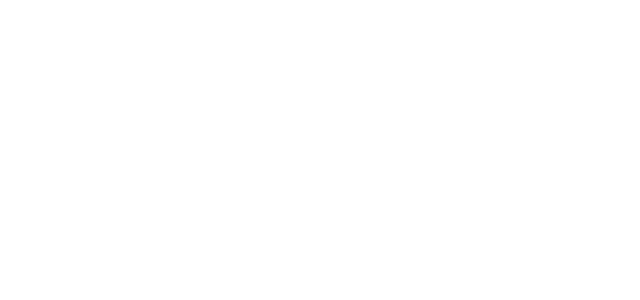
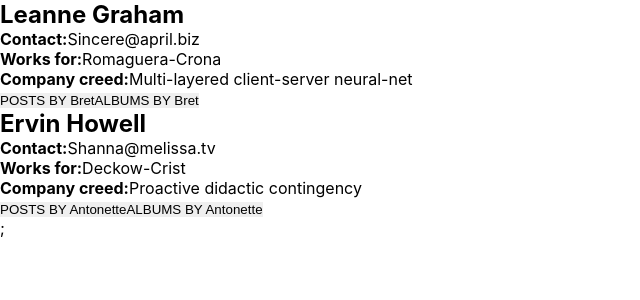
Before and after one commit to tpadilla10117/user_hub, a React (Create React App) app: page / in a window 1280 px wide. Shown: the top 300 px of the page, without its empty margins (0-640 px from the left). Built offline with nearby package versions, Linux system fonts and the light colour scheme; no server answers.

Commit message:
fixed map problem, but need to fix state problem

```diff
--- a/src/components/App.js
+++ b/src/components/App.js
@@ -4,50 +4,12 @@
 
 function App() {
 
-  //Should I make API call for user data here?
-  const BASE_URL = "https://jsonplace-univclone.herokuapp.com";
-  const [ user, setUser ] = useState(fetchUsers() );
-  //This is running an infinite loop...
-
-/*   function fetchUsers() {
-      fetch(`${BASE_URL}/users`).then( response => response.json() )
-      .then( result => setUser(result))
-      .catch(function (error) {
-          console.error(error);
-      })
-  }; */
-
-  async function fetchUsers() {
-    try {
-      const response = await fetch(`${BASE_URL}/users`);
-      const json = await response.json();
-      console.log("Here is the result of the async function:", json);
-      /* return setUser(json); */
-      return json; //can return array data if accessed here
-    } catch(error) {
-      console.error(error);
-    }
-  };
-
-  /* fetchUsers(); */
-
- /*  useEffect( () => {
-    fetchUsers();
-  }, []); */
-
-  /* fetchUsers().then(function (data) {
-    console.log(data);
-    return data;
-  }); */
-
-console.log("Here is my user state:", user)
-
 
 
 
   return (
     <div>
-      <UserList content={ <UserCard user={user}/> }>
+      <UserList content={ <UserCard /> }>
       </UserList>
       <SectionWrapper id="instructions" className="active">
 
--- a/src/components/user-card/user-card.jsx
+++ b/src/components/user-card/user-card.jsx
@@ -1,21 +1,91 @@
-import React from 'react';
+import React, {useState, useEffect} from 'react';
 
 /* The user-card components, rendered with data from renderUser function */
 
 const UserCard = (props) => {
 
-    const { user } = props;
-    console.log("From the user component:", user)
-    console.log("Result of calling the User in component user-card:", user)
+
+    const BASE_URL = "https://jsonplace-univclone.herokuapp.com";
+    const [ user, setUser ] = useState();
+    const [ stateHelper ] = useState('');
+
+    const dataArr = [
 
 
-    /* const tester = user.map(item => ({ name: item.name, email: item.email}))
-    console.log(tester); */
+            {
+            id: 1,
+            name: "Leanne Graham",
+            username: "Bret",
+            email: "Sincere@april.biz",
+                address: {
+                street: "Kulas Light",
+                suite: "Apt. 556",
+                city: "Gwenborough",
+                zipcode: "92998-3874",
+                    geo: {
+                    lat: "-37.3159",
+                    lng: "81.1496"
+                    }
+                },
+            phone: "1-770-736-8031 x56442",
+            website: "hildegard.org",
+                company: {
+                name: "Romaguera-Crona",
+                catchPhrase: "Multi-layered client-server neural-net",
+                bs: "harness real-time e-markets"
+                }
+            },
+            {
+            id: 2,
+            name: "Ervin Howell",
+            username: "Antonette",
+            email: "Shanna@melissa.tv",
+            address: {
+            street: "Victor Plains",
+            suite: "Suite 879",
+            city: "Wisokyburgh",
+            zipcode: "90566-7771",
+            geo: {
+            lat: "-43.9509",
+            lng: "-34.4618"
+            }
+            },
+            phone: "010-692-6593 x09125",
+            website: "anastasia.net",
+            company: {
+            name: "Deckow-Crist",
+            catchPhrase: "Proactive didactic contingency",
+            bs: "synergize scalable supply-chains"
+            }
+            }
+    ]
 
-    //Im getting back undefined when I want individual values
+    /* const { user } = props; */
+    /* console.log("From the user component:", user)
+    console.log("Result of calling the User in component user-card:", user) */
 
-    //comes back as an object, which is why no array methods work
-    /* console.log("Here is an example of user data", typeof user) */
+    useEffect( () => {
+        async function fetchUsers() {
+          try {
+            const response = await fetch(`${BASE_URL}/users`);
+            const json = await response.json();
+            console.log("Here is the result of the async function:", json);
+            console.log(user)
+            setUser(json)
+            console.log(user[1])
+            console.log(typeof user[3])
+            /* return json; */
+            /* return json; */ //can return array data if accessed here
+          } catch(error) {
+            console.error(error);
+          }
+        };
+        fetchUsers();
+        console.log(user)
+
+      }, []);
+
+
 
     /* To template user-cards in the UI: */
     const renderUser = (user, index) => {
@@ -26,8 +96,8 @@
             </header>
             <section className="company-info">
                 <p><b>Contact:</b>{user.email}</p>
-                <p><b>Works for:</b>{user.company}</p>
-                <p><b>Company creed:</b>{user.company}</p>
+                <p><b>Works for:</b>{user.company.name}</p>
+                <p><b>Company creed:</b>{user.company.catchPhrase}</p>
             </section>
             <footer>
                 <button className="load-posts">POSTS BY {user.username}</button>
@@ -39,7 +109,7 @@
 
     return (
         <>
-        {/* {user.map(renderUser) }; */}
+        {dataArr.map(renderUser)}; {/* address and company are nested objects within objects, geo is another level down */}
         </>
     )
 }
```
